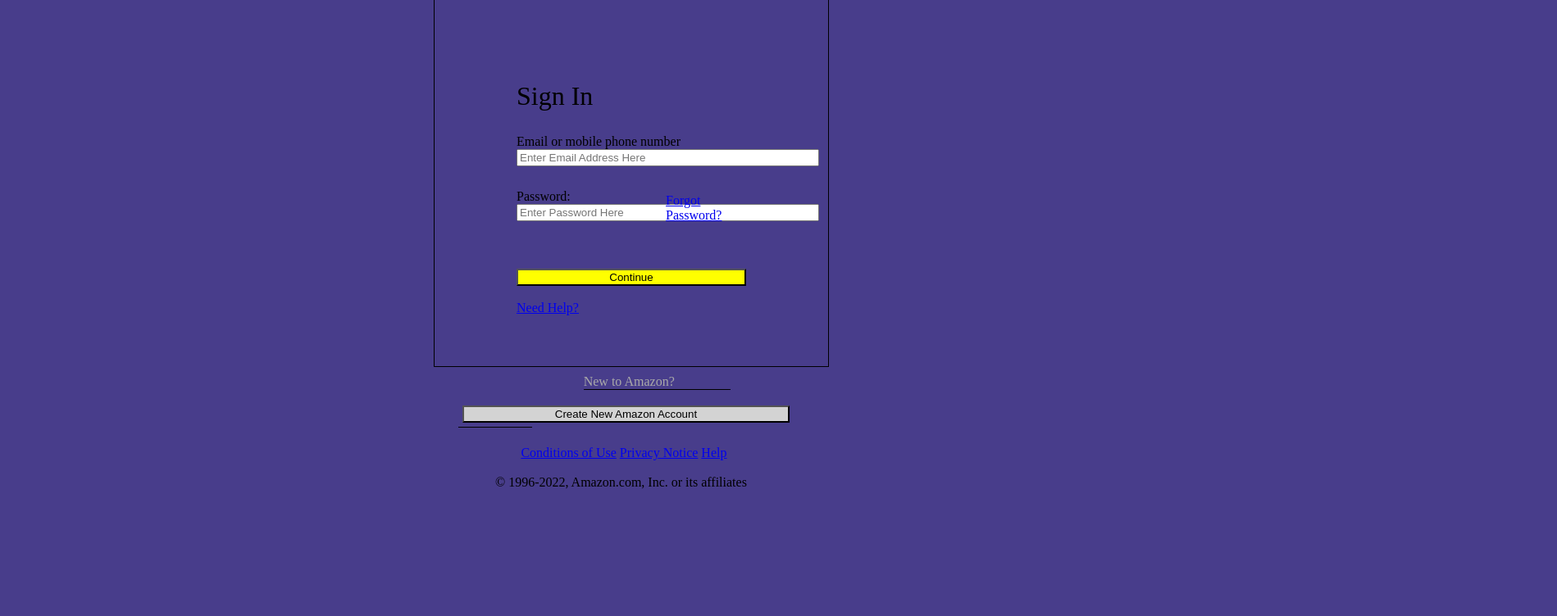
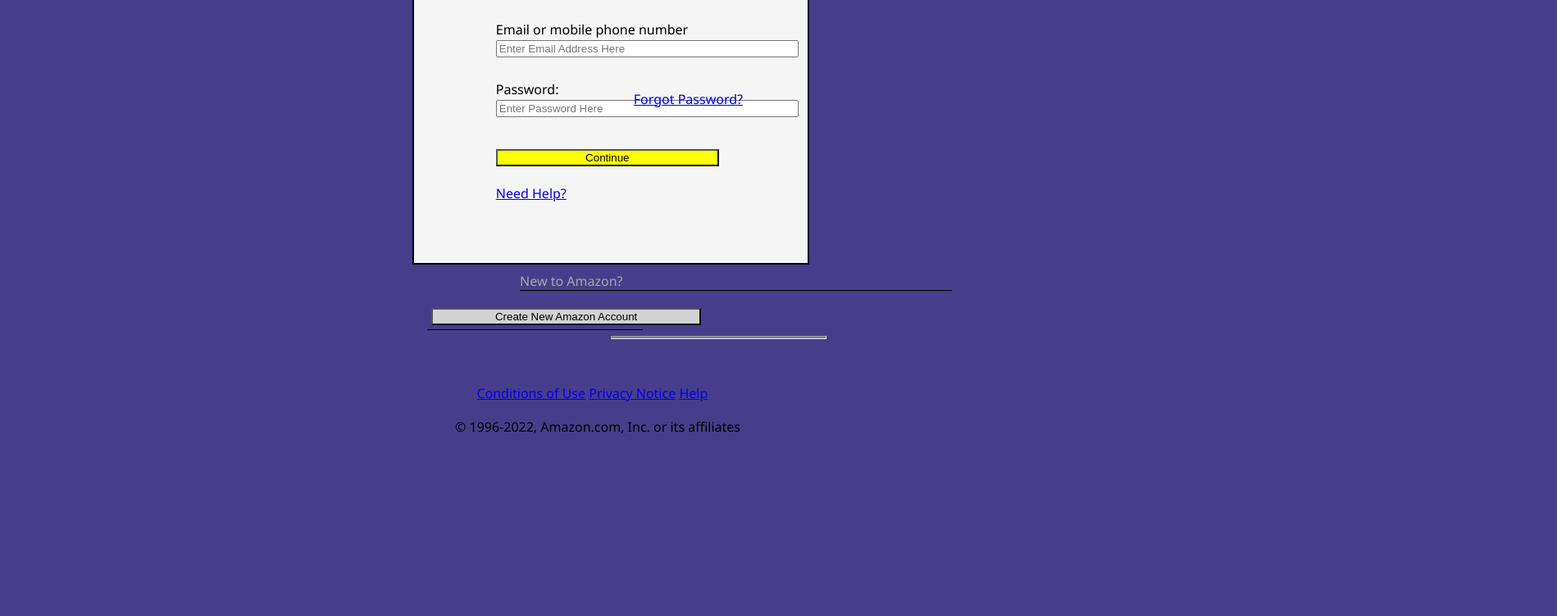
Before and after one commit to JeremyShio/log_in_page, a plain HTML site: page index.html in a window 1280 px wide. Shown: the part 210-962 px from the top of the page at 82% size, 1899 px wide, since content can reach past the window. Drawn offline with Linux system fonts and the light colour scheme.

Commit message:
Added background color to sign in and tried to fix buttons and hr

```diff
--- a/css/main.css
+++ b/css/main.css
@@ -1,21 +1,24 @@
 body {
   background-color:darkslateblue;
   color: black;
+  display: flex;
+  align-items: center;
+  justify-content: center;
   height: 100vh;
-  width: 100vh;
+  font-family: 'Segoe UI', Tahoma, Geneva, Verdana, sans-serif;
 }
 
 .Logo {
   position: absolute;
-  left: 45%;
+  left: 47%;
   top: 7%;
 }
 
 .container {
   display: grid;
   position: relative;
-  margin-left: 35%;
-  top: 25vh;
+  margin-left: 20%;
+  top: 45vh;
   grid-template-columns: 1fr 1fr 1fr;
   grid-template-rows: 1fr 1fr 1fr;
   grid-auto-columns: 1fr;
@@ -28,7 +31,8 @@ body {
 }
 
 .One {
-  border: solid black 1px;
+  background-color: whitesmoke;
+  border: solid black 2px;
   padding: 100px;
   position: relative;
   margin-left: 50%;
@@ -69,7 +73,8 @@ body {
 .Forgot {
   position:relative;
   align-self: center;
-  margin-left: 65%;
+  width: 200%;
+  margin-left: 60%;
   margin-top: -12%;
 }
 
@@ -78,7 +83,11 @@ body {
   align-self: center;
   margin-left: auto;
   margin-right: auto;
-  top: 15%;
+  top: 10%;
+}
+
+.button1 {
+  box-shadow: 0px 5px 0px 0px darkgray;
 }
 
 .Help {
@@ -92,14 +101,14 @@ body {
   color: darkgray;
   width: 200%;
   top: 2%;
-  right: 65%;
+  right: 42%;
 }
 
 .Create {
   padding: 5px;
   border-bottom: 1px solid black;
   position:relative;
-  right: 235%;
+  right: 85%;
   top: 5%;
 }
 
@@ -107,7 +116,7 @@ body {
   position:relative;
   align-self: center;
   width: 500%;
-  right: 150%;
+  right: 62%;
   top: 10%;
 }
 
@@ -115,6 +124,6 @@ body {
   position:relative;
   align-self: center;
   width: 500%;
-  right: 185%;
+  right: 72%;
   top: 14%;
 }
--- a/index.html
+++ b/index.html
@@ -38,7 +38,7 @@
   </div>
 </br>
   <div class="Continue">
-    <button type="button" style="background-color: yellow; width: 35vh;">Continue</button>
+    <button type="button" name="button1" style="background-color: yellow; width: 34vh;">Continue</button>
     <div class="Help">
 </br>
       <a href="https://www.amazon.com/gp/help/customer/display.html?nodeId=GH3NM2YWEFEL2CQ4" target="_blank">
@@ -52,8 +52,10 @@
     <label>New to Amazon?</label>
   </div>
   <div class="Create">
-        <button type="button" style="background-color: lightgray; width: 500%;">Create New Amazon Account</button>
+        <button type="button" name="button2" style="background-color: lightgray; width: 130%;">Create New Amazon Account</button>
       </div>
+    </br>
+      <div><hr style="height:2px;border-width:2000;color:gray;background-color:gray"></div>
       <div class="Links">
         <a href="https://www.amazon.com/gp/help/customer/display.html/ref=ap_desktop_footer_cou?ie=UTF8&nodeId=508088">Conditions of Use</a>
         <a href="https://www.amazon.com/gp/help/customer/display.html/ref=ap_desktop_footer_privacy_notice?ie=UTF8&nodeId=468496">Privacy Notice</a>
```
Also changed, not shown: 1 other file.
